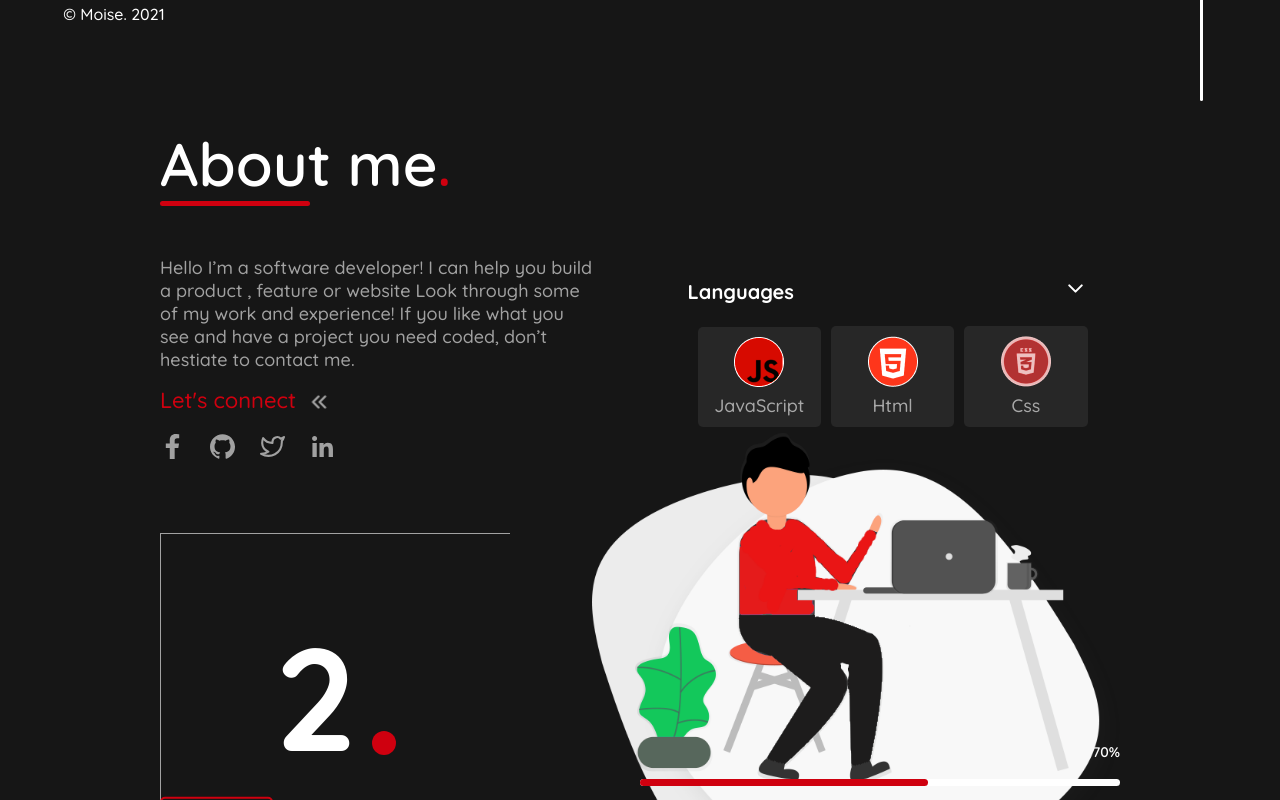
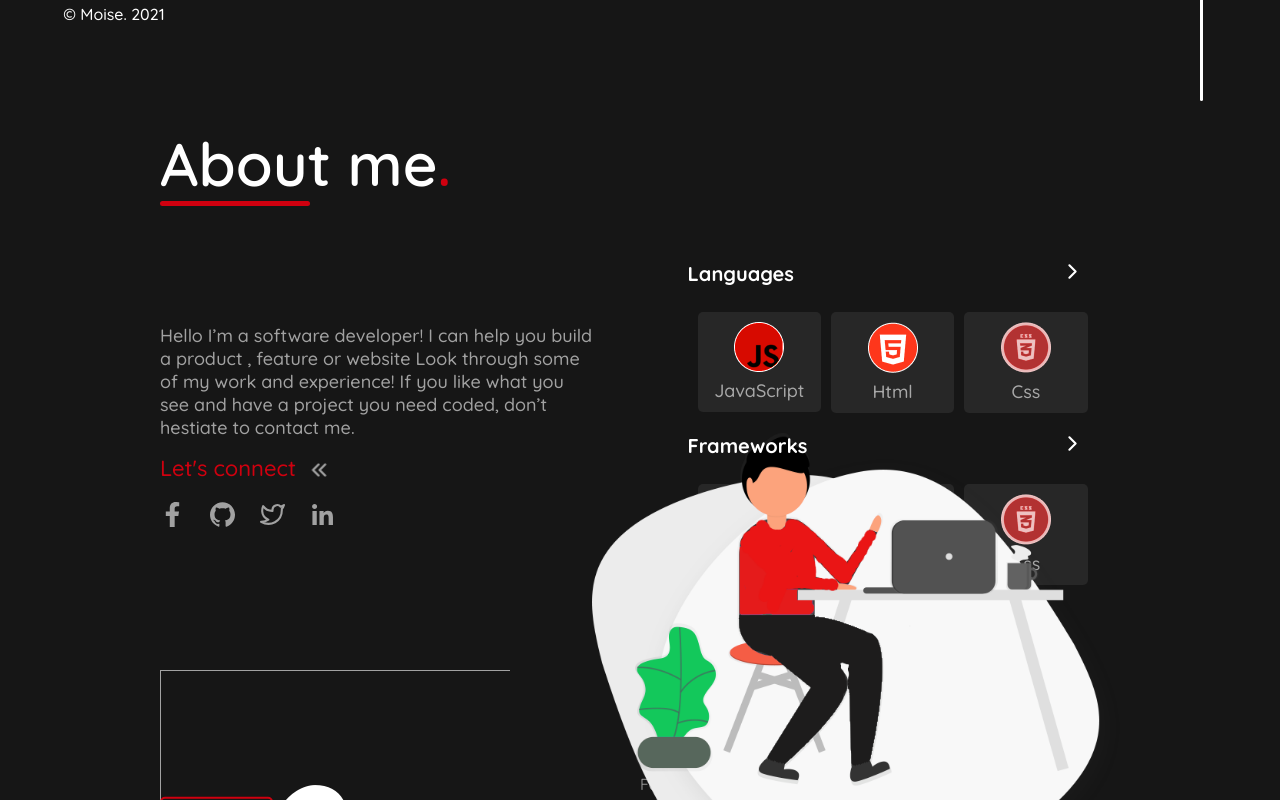
Before and after one commit to moise10r/React_Personal_Portfolio, a React (Create React App) app: page / in a window 1280 px wide. Shown: the part 603-1403 px from the top of the page. Built offline with nearby package versions, Linux system fonts and the light colour scheme.

Commit message:
Addorp down langages and frameworks list.

```diff
--- a/src/assets/css/main.css
+++ b/src/assets/css/main.css
@@ -695,10 +695,19 @@ li {
 }
 .about .about-me-main-section .main-about-wrapper-one .about-rigth-wrapper .languages-list .languages-list-container {
   width: 100%;
+  transition: all 2s ease-in-out;
   display: flex;
   justify-content: center;
   align-items: center;
   flex-direction: column;
+}
+.about .about-me-main-section .main-about-wrapper-one .about-rigth-wrapper .languages-list .languages-list-container.open {
+  overflow: hidden;
+}
+.about .about-me-main-section .main-about-wrapper-one .about-rigth-wrapper .languages-list .languages-list-container.open li {
+  transform: translateY(-100vh);
+  height: 0;
+  transition: all 1s ease-in-out;
 }
 @media screen and (min-width: 990px) {
   .about .about-me-main-section .main-about-wrapper-one .about-rigth-wrapper .languages-list .languages-list-container {
@@ -960,6 +969,12 @@ li {
   padding: 3.9rem;
 }
 
+.chevron-icons {
+  padding: 0.3rem;
+  cursor: pointer;
+  z-index: 999;
+}
+
 .container {
   width: 100%;
   height: 100%;
--- a/src/assets/scss/components/_about.scss
+++ b/src/assets/scss/components/_about.scss
@@ -139,6 +139,15 @@
           }
           .languages-list-container {
               width: 100%;
+              transition: all 2s ease-in-out;
+              &.open {
+                overflow: hidden;
+                li {
+                  transform: translateY(-100vh);
+                  height: 0;
+                  transition: all 1s ease-in-out
+                }
+              }
               @include flex-center(column);
               @include media(990px) {
                 margin-top: 1rem;
@@ -348,3 +357,8 @@
     }
   }
 }
+.chevron-icons {
+  padding: 0.3rem;
+  cursor: pointer;
+  z-index: 999;
+}
--- a/src/components/about.jsx
+++ b/src/components/about.jsx
@@ -1,10 +1,11 @@
-import React from 'react';
+import React, {Component} from 'react';
 import { IconContext } from 'react-icons';
 import { ImGithub } from 'react-icons/im';
 import { FaFacebookF } from 'react-icons/fa';
 import { FiTwitter } from 'react-icons/fi';
 import { GrLinkedinOption } from 'react-icons/gr';
 import { FiChevronDown } from 'react-icons/fi';
+import { FiChevronRight } from 'react-icons/fi';
 import { HiChevronDoubleLeft } from 'react-icons/hi';
 import { IoMdPlay} from 'react-icons/io';
 import ellipse_1 from '../assets/images/Ellipse_1.png';
@@ -13,7 +14,44 @@ import ellipse_3 from '../assets/images/Ellipse_3.png';
 import about from '../assets/images/about.jpg';
 
 
-const About = () => {
+class About extends Component {
+		state = {
+			isLangOpen: false,
+			isFramOpen: false
+		}
+
+	handleFrames = () => {
+		console.log('click');
+		if(!this.state.isFramOpen) {
+			this.setState({
+				isFramOpen:true
+			})
+			console.log(this.state.isFramOpen);
+		} else {
+			this.setState({
+				isFramOpen:false
+			})
+			console.log(this.state.isFramOpen);
+
+		}
+	}
+	handleLangs= () => {
+		console.log('click');
+		if(!this.state.isLangOpen) {
+			this.setState({
+				isLangOpen:true
+			})
+			console.log(this.state.isLangOpen);
+		} else {
+			this.setState({
+				isLangOpen:false
+			})
+			console.log(this.state.isLangOpen);
+
+		}
+	}
+	render(){
+		const { isLangOpen, isFramOpen } = this.state;
 		return (
 			<section className='about'>
 				<div className='about-me-main-section'>
@@ -73,13 +111,51 @@ const About = () => {
 							<li className='languages-list'>
 								<h3 className='language-header'>
 									<span>Languages</span>
-								<span>
+									<div className="chevron-icons" onClick={this.handleLangs}>
+										{isLangOpen ? (<span>
 											<IconContext.Provider value={{ className: 'about-icon' }}>
 												<FiChevronDown />
 											</IconContext.Provider>
-								</span>
+										</span>):(
+										<span>
+											<IconContext.Provider value={{ className: 'about-icon' }}>
+												<FiChevronRight />
+											</IconContext.Provider>
+										</span>)}
+									</div>
 								</h3>
-							<ul className='languages-list-container'>
+								<ul className={isLangOpen? ("languages-list-container open"):("languages-list-container")}>
+									<li className='language-link'>
+										<img src={ellipse_1} alt='langueage' />
+										<span>JavaScript</span>
+									</li>
+									<li className='language-link'>
+										<img src={ellipse_2} alt='langueage' />
+										<span>Html</span>
+									</li>
+									<li className='language-link'>
+										<img src={ellipse_3} alt='langueage' />
+										<span>Css</span>
+									</li>
+								</ul>
+							</li>
+							<li className='languages-list'>
+								<h3 className='language-header'>
+									<span>Frameworks</span>
+									<div className="chevron-icons" onClick={this.handleFrames}>
+										{isFramOpen ? (<span>
+											<IconContext.Provider value={{ className: 'about-icon' }}>
+												<FiChevronDown />
+											</IconContext.Provider>
+										</span>):(
+										<span>
+											<IconContext.Provider value={{ className: 'about-icon' }}>
+												<FiChevronRight />
+											</IconContext.Provider>
+										</span>)}
+									</div>
+								</h3>
+								<ul className={isFramOpen? ("languages-list-container open"):("languages-list-container")}>
 									<li className='language-link'>
 										<img src={ellipse_1} alt='langueage' />
 										<span>JavaScript</span>
@@ -157,6 +233,7 @@ const About = () => {
 				</div>
 			</section>
 		);
+	}
 };
 
 export default About;
```
Lines whose indentation alone changed are shown as unchanged.
